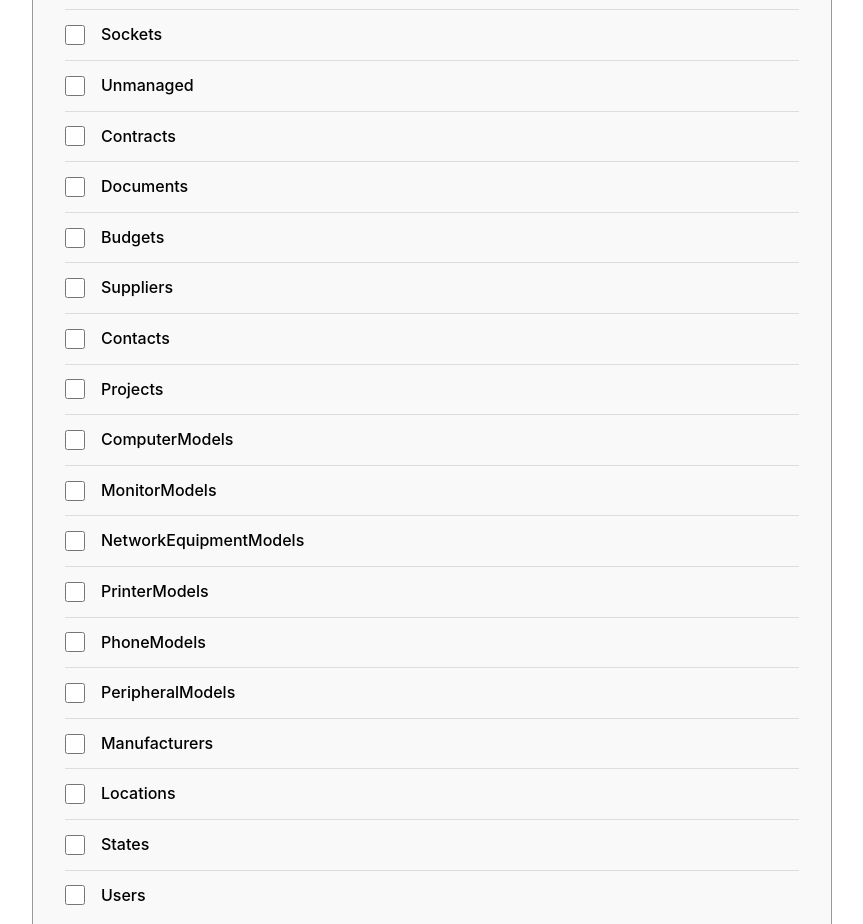
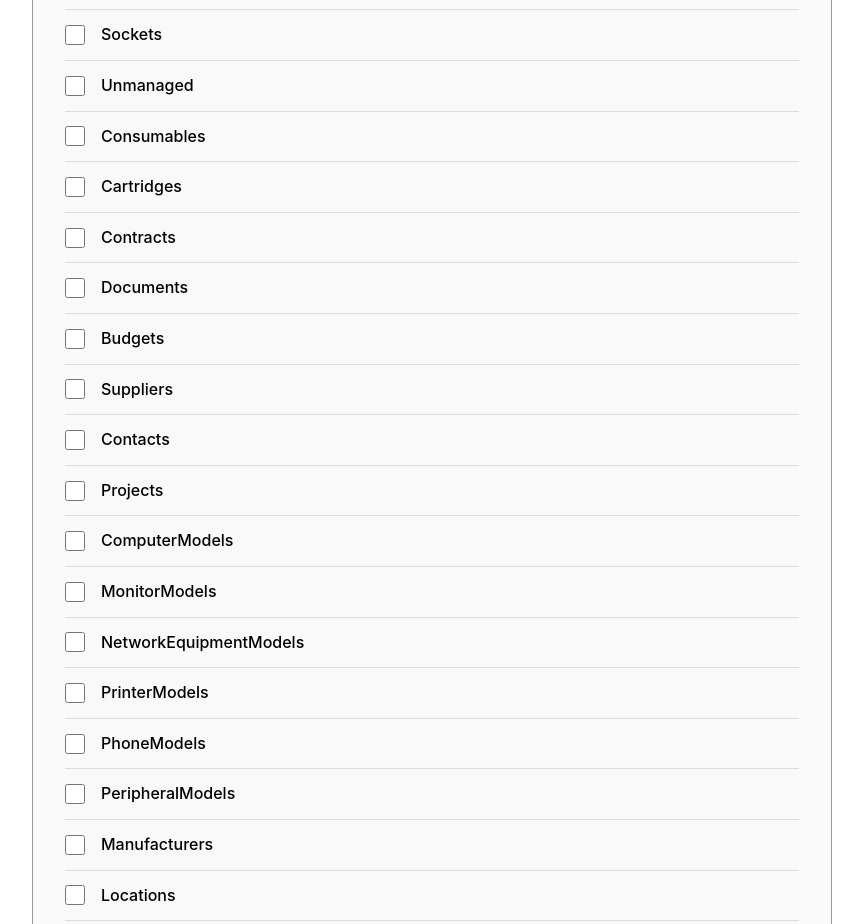
Before and after one commit to EdouardoRabe/glpi, a React (Vite) app: page /reset in a window 1280 px wide. Shown: the part 1240-2164 px from the top of the page, without its empty margins (208-1071 px from the left). Built offline with nearby package versions, Linux system fonts and the light colour scheme; no server answers; sample sign-in values are in the browser's storage.

Commit message:
move message

```diff
--- a/src/backend/services/reset/reset.js
+++ b/src/backend/services/reset/reset.js
@@ -24,8 +24,8 @@ export const toDelete = [
     { order: 18, name: 'Cables',           endpoint: 'Assets/Cable' },
     { order: 19, name: 'Sockets',          endpoint: 'Assets/Socket' },
     { order: 20, name: 'Unmanaged',        endpoint: 'Assets/Unmanaged' },
-    // { order: 21, name: 'Consumables',      endpoint: 'Assets/Consumable' },
-    // { order: 22, name: 'Cartridges',       endpoint: 'Assets/Cartridge' },
+    { order: 21, name: 'Consumables',      endpoint: 'Assets/Consumable' },
+    { order: 22, name: 'Cartridges',       endpoint: 'Assets/Cartridge' },
 
     // ── Gestion ───────────────────────────────────────────────────────────────
     { order: 21, name: 'Contracts',        endpoint: 'Management/Contract' },
--- a/src/pages/BO/BOImport.jsx
+++ b/src/pages/BO/BOImport.jsx
@@ -22,17 +22,16 @@ export default function BOImport() {
     return (
         <div className="bo-import">
             <h1>Import Data</h1>
-
+             {message && (
+                    <div className={message.type === "success" ? "fo-create-ticket-success" : "fo-create-ticket-error"}>
+                        {message.text}
+                    </div>
+            )}
             <div className="bo-import-form">
                 <div className="bo-import-form-group">
                     <label htmlFor="file1">Fichier 1 (CSV)</label>
                     <input id="file1" type="file" onChange={(event) => setFile1(event.target.files?.[0] ?? null)} accept=".csv" />
                 </div>
-                {message && (
-                    <div className={message.type === "success" ? "fo-create-ticket-success" : "fo-create-ticket-error"}>
-                        {message.text}
-                    </div>
-                )}
                 <div className="bo-import-form-group">
                     <label htmlFor="file2">Fichier 2 (CSV)</label>
                     <input id="file2" type="file" onChange={(event) => setFile2(event.target.files?.[0] ?? null)} accept=".csv" />
```
